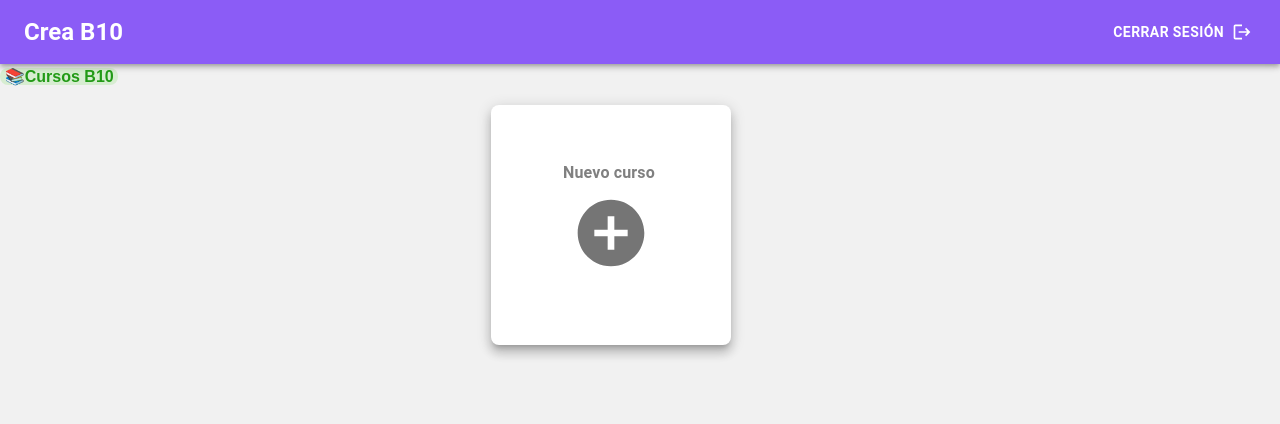
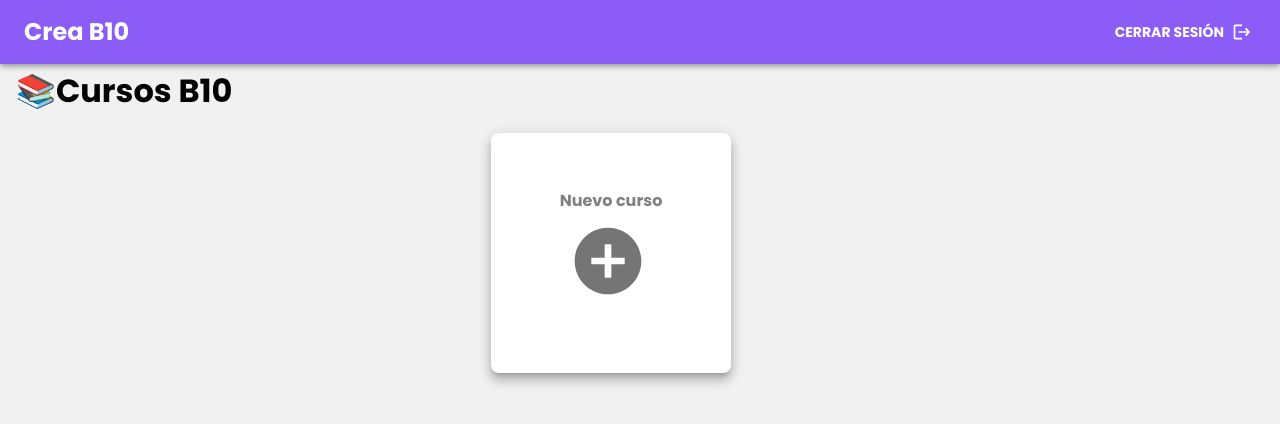
Before and after one commit to martinchuck/creab10-frontend, a React (Vite) app: page /dashboard in a window 1280 px wide. Shown: the top 424 px of the page. Built offline with nearby package versions, Linux system fonts and the light colour scheme; sample sign-in values are in the browser's storage.

Commit message:
changing to font poppins

```diff
--- a/index.html
+++ b/index.html
@@ -15,6 +15,9 @@
       user's mobile device or desktop. See https://developers.google.com/web/fundamentals/web-app-manifest/
     -->
     <link rel="manifest" href="/manifest.json" />
+    <link rel="preconnect" href="https://fonts.googleapis.com">
+<link rel="preconnect" href="https://fonts.gstatic.com" crossorigin>
+<link href="https://fonts.googleapis.com/css2?family=Poppins:ital,wght@0,100;0,200;0,300;0,400;0,500;0,600;0,700;1,100;1,200;1,300;1,400;1,500;1,600&display=swap" rel="stylesheet">
     <!--
       Notice the use of %PUBLIC_URL% in the tags above.
       It will be replaced with the URL of the `public` folder during the build.
--- a/src/components/CoursesCard.jsx
+++ b/src/components/CoursesCard.jsx
@@ -66,7 +66,6 @@ function CoursesCard({ course }) {
             <Chip
               label={course.state}
               sx={{
-                fontFamily: "Plus Jakarta Sans, sans-serif",
                 fontWeight: "700",
                 fontSize: "0.775rem",
                 backgroundColor: "#FF484229",
@@ -80,7 +79,6 @@ function CoursesCard({ course }) {
             <Chip
               label={course.state}
               sx={{
-                fontFamily: "Plus Jakarta Sans, sans-serif",
                 fontWeight: "700",
                 fontSize: "0.775rem",
                 backgroundColor: "#ffd70085",
@@ -96,7 +94,6 @@ function CoursesCard({ course }) {
             <Chip
               label={course.state}
               sx={{
-                fontFamily: "Plus Jakarta Sans, sans-serif",
                 fontWeight: "700",
                 fontSize: "0.775rem",
                 backgroundColor: "#e71be150",
@@ -111,7 +108,6 @@ function CoursesCard({ course }) {
             <Chip
               label={course.state}
               sx={{
-                fontFamily: "Plus Jakarta Sans, sans-serif",
                 fontWeight: "700",
                 fontSize: "0.775rem",
                 backgroundColor: "#54D62C29",
--- a/src/components/Welcome.jsx
+++ b/src/components/Welcome.jsx
@@ -11,6 +11,7 @@ import { Container, Grid } from "@mui/material";
 import CoursesForm from "./CoursesForm";
 import CoursesList from "./CoursesList";
 import EmptyCard from "./EmptyCard";
+import { createTheme, ThemeProvider } from '@mui/material';
 
 export const Welcome = () => {
   const token = getAuthToken();
@@ -30,6 +31,7 @@ export const Welcome = () => {
 
 
   return (
+
     <>
         <Box sx={{ flexGrow: 1 }}>
           <AppBar position="static">
@@ -63,17 +65,16 @@ export const Welcome = () => {
           </button> */}
 
         </Box>
-          <Typography variant="span" color="initial" sx={{
-            fontFamily: "Plus Jakarta Sans, sans-serif",
+        <Box m={1} mx={2}>
+          <Typography variant="h1" color="initial" sx={{
             fontWeight: "700",
-            backgroundColor: "#54D62C29",
-            color: "#229A16",
-            padding: "0rem 0.3rem",
-            borderRadius: "0.5rem",
+            fontSize: "2rem",
+
           }}
           >
             📚Cursos B10
           </Typography>
+          </Box>
           <Grid container  spacing={1} sx={{
             display: "flex",
             flexDirection: "row",
@@ -87,5 +88,6 @@ export const Welcome = () => {
 
 
     </>
+
   );
 };
--- a/src/index.jsx
+++ b/src/index.jsx
@@ -18,8 +18,12 @@ const theme = createTheme({
       main: '#f50057',
     },
   },
+  typography: {
+    fontFamily: [
+       'Poppins', "sans-serif",
+    ].join(','),
+  },});
 
-})
 
 const root = ReactDOM.createRoot(document.getElementById('root'));
 root.render(
```
